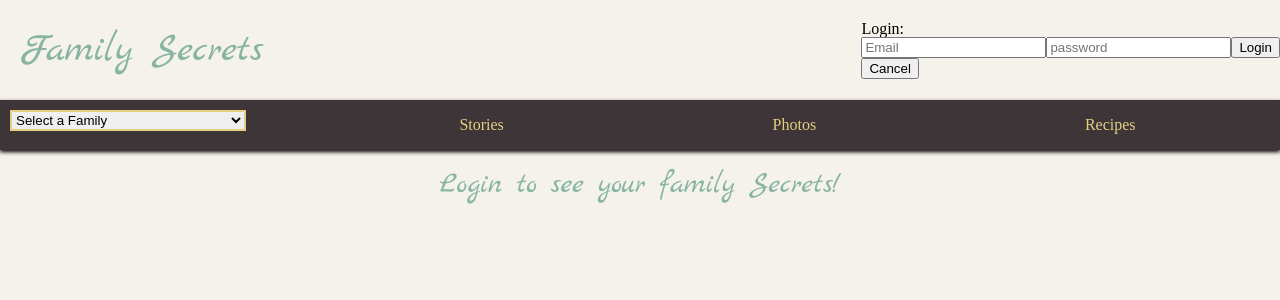
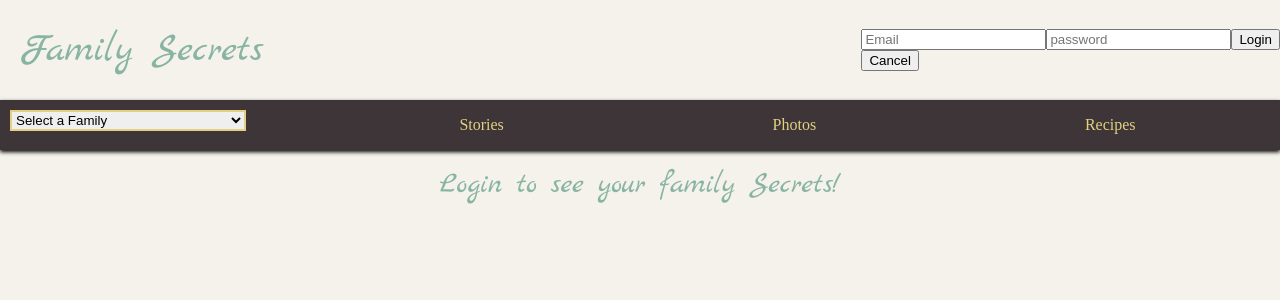
Before and after one commit to dylhof/family-secrets, a React (Create React App) app: page / in a window 1280 px wide. Both pictures are taken after a click on the button "Login". Shown: the top 300 px of the page. Built offline with nearby package versions, Linux system fonts and the light colour scheme; a web font is replaced by a local one.

Commit message:
Add class names to Header

```diff
--- a/src/containers/Header/Header.js
+++ b/src/containers/Header/Header.js
@@ -42,8 +42,7 @@ export class Header extends Component {
           {(!currentUser && !showLogin) &&
           <button onClick={this.toggleLogin}>Login</button>}
           {(!currentUser && showLogin) &&
-          <div>
-            <p>Login:</p>
+          <div className='Header--div--form'>
             <form onSubmit={this.handleSubmit}>
               <input
                 onChange={this.handleChange}
```
